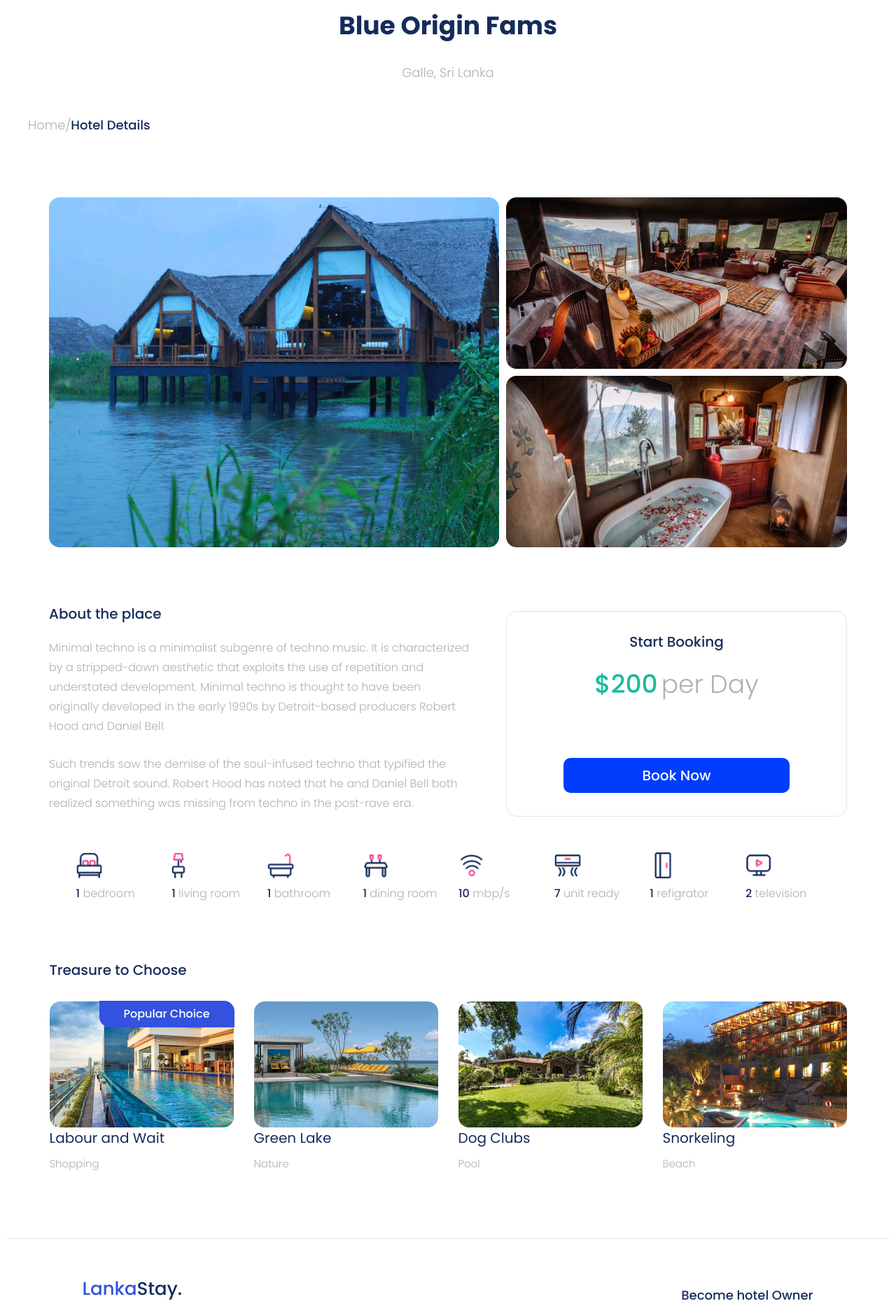
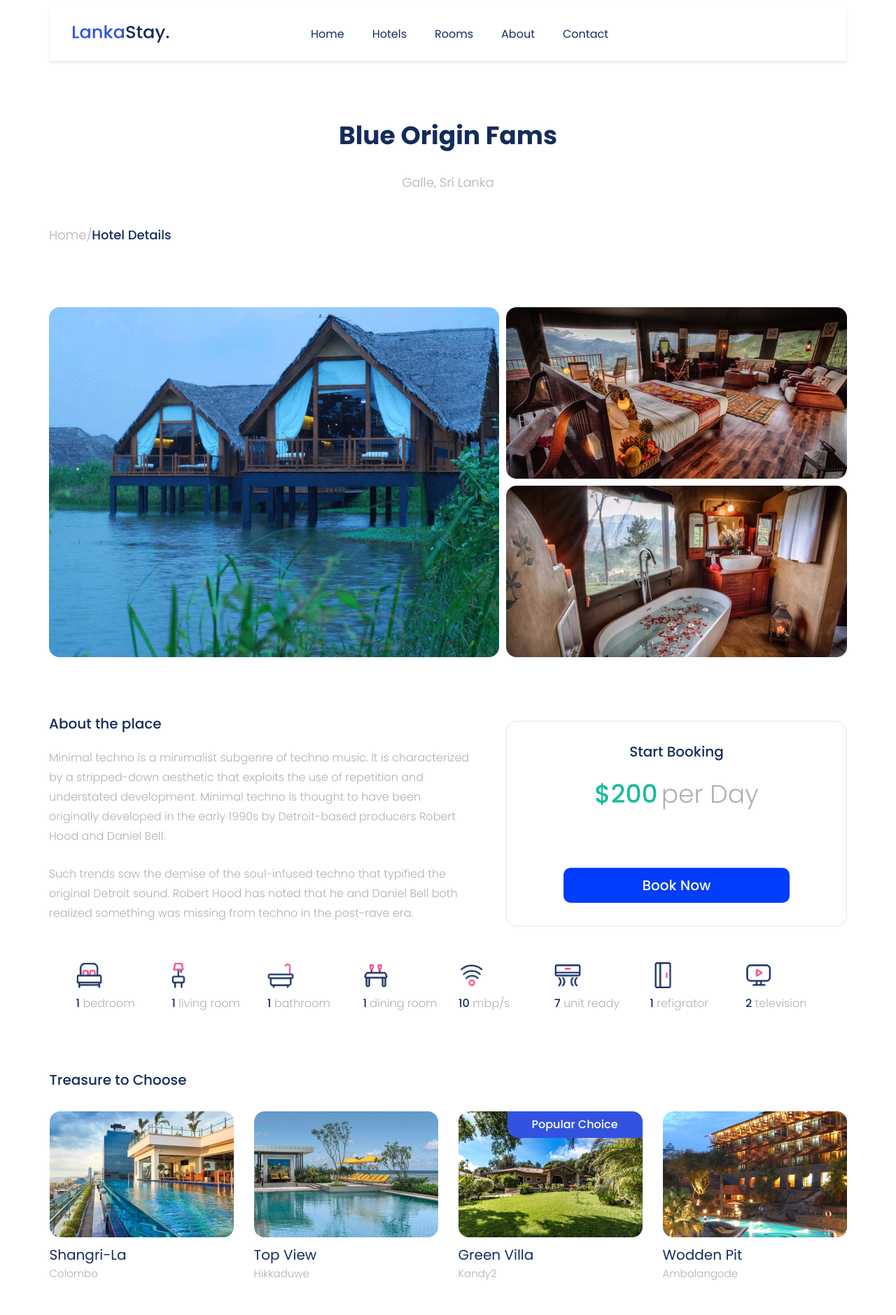
Before and after one commit to nursahtuncel/Lankastay, a React (Vite) app: page /details in a window 1280 px wide. Shown: the top 1879 px of the page at 70% size. Built offline with nearby package versions, Linux system fonts and the light colour scheme.

Commit message:
[JA-46] - düzenlemeler yapıldı, details sayfasına navbar eklendi, details sayfası tamamlandı.

```diff
--- a/src/components/Breadcrumb/styles.scss
+++ b/src/components/Breadcrumb/styles.scss
@@ -1,7 +1,6 @@
 @use "../../styles/index" as *;
 
 .breadcrumb {
-
   .breadcrumb-link {
     font-size: clamp(14px, 2vw, 18px);
     line-height: clamp(30px, 5vw, 47px);
@@ -22,7 +21,6 @@
     font-weight: 300;
     color: $smoke-text-color;
     text-align: left;
-
   }
 
   .breadcrumb-current {
@@ -31,7 +29,5 @@
     font-weight: 500;
     color: $text-color;
     text-align: left;
-
   }
-
 }
--- a/src/components/SimilarHousingOptions/index.jsx
+++ b/src/components/SimilarHousingOptions/index.jsx
@@ -1,17 +1,11 @@
+import "./styles.scss";
 import locationData from "../../constants/LocationData";
-import "./styles.scss";
 
 const SimilarHousingOptions = () => {
-  const customTitles = {
-    7: { title: "Green Lake", subtitle: "Nature" },
-    8: { title: "Dog Clubs", subtitle: "Pool" },
-    6: { title: "Labour and Wait", subtitle: "Shopping" },
-    9: { title: "Snorkeling", subtitle: "Beach" },
-  };
+  const selectedLocations = locationData.filter((item) =>
+    [6, 7, 8, 9].includes(item.id)
+  );
 
-  const selectedLocations = locationData.filter((item) =>
-    [7, 8, 6, 9].includes(item.id)
-  );
   return (
     <div className="similar-housing">
       <div className="similar-housing-title">
@@ -24,23 +18,14 @@ const SimilarHousingOptions = () => {
             key={item.id}
             className={`housing-card ${index === 2 ? "highlight" : ""}`}
           >
-            {item.tag === "Popular Choice" && (
+            {item.tag && (
               <div className="popular-badge">
                 Popular <span className="span-light">Choice</span>
               </div>
             )}
-
-            <img
-              src={item.img}
-              alt={customTitles[item.id].title}
-              className="housing-card-img"
-            />
-            <h3 className="housing-card-title">
-              {customTitles[item.id].title}
-            </h3>
-            <p className="housing-card-subtitle">
-              {customTitles[item.id].subtitle}
-            </p>
+            <img src={item.img} alt={item.title} className="housing-card-img" />
+            <h3 className="housing-card-title">{item.title}</h3>
+            <p className="housing-card-subtitle">{item.location}</p>
           </div>
         ))}
       </div>
--- a/src/components/SimilarHousingOptions/styles.scss
+++ b/src/components/SimilarHousingOptions/styles.scss
@@ -64,6 +64,7 @@
     .housing-card-img {
       width: 100%;
       border-radius: 10px;
+      margin-bottom: 10px;
     }
 
     .housing-card-title {
@@ -72,13 +73,14 @@
       line-height: clamp(24px, 4vw, 30px);
       letter-spacing: 0%;
       color: $text-color;
+      margin-bottom: 0;
     }
     .housing-card-subtitle {
       font-weight: 300;
       font-size: clamp(13px, 2vw, 15px);
       line-height: clamp(20px, 3vw, 23px);
-      letter-spacing: 0%;
       color: $smoke-text-color;
+      margin-bottom: 0;
     }
   }
 
--- a/src/constants/LocationData.js
+++ b/src/constants/LocationData.js
@@ -58,7 +58,6 @@ const locationData = [
     title: "Shangri-La",
     subtitle: "Colombo, Sri Lanka",
     location: "Colombo",
-    tag: "Popular Choice",
     img: Colombo,
   },
   {
@@ -73,6 +72,7 @@ const locationData = [
     title: "Green Villa",
     subtitle: "Kandy, Sri Lanka",
     location: "Kandy2",
+    tag: "Popular Choice",
     img: Kandy2,
   },
   {
--- a/src/pages/Details/index.jsx
+++ b/src/pages/Details/index.jsx
@@ -10,14 +10,17 @@ import PhotoUp from "../../assets/images/DetailsPage/product-photo-up.png";
 import PhotoDown from "../../assets/images/DetailsPage/product-photo-down.png";
 import SimilarHousingOptions from "../../components/SimilarHousingOptions";
 import Footer from "../../components/Footer";
-
-
+import HeaderImplementationComponent from "../../components/HeaderImplementationComponent";
 
 const ImageGallery = [MainPhoto, PhotoUp, PhotoDown];
 
 const Details = () => {
   return (
     <section className="details-page">
+      <div className="lankastay-navbar">
+        <HeaderImplementationComponent />
+      </div>
+
       <div className="details-page-header">
         <div className="details-page-pagetitleimplementation">
           <PageTitleImplementation
@@ -67,8 +70,6 @@ const Details = () => {
       <div>
         <Footer />
       </div>
-
-
     </section>
   );
 };
--- a/src/pages/Details/styles.scss
+++ b/src/pages/Details/styles.scss
@@ -3,11 +3,18 @@
 .details-page {
   padding: 10px;
 
+  .lankastay-navbar {
+    display: flex;
+    max-width: 1138px;
+    margin: auto;
+  }
+
   .details-page-header {
     display: flex;
     flex-direction: column;
-    max-width: 1200px;
+    max-width: 1140px;
     margin: auto;
+    margin-top: 80px;
     gap: 20px;
   }
 
--- a/src/styles/global.scss
+++ b/src/styles/global.scss
@@ -10,3 +10,12 @@
 body {
   font-family: $primary-font;
 }
+
+h1,
+h2,
+h3,
+h4,
+h5,
+h6 {
+  margin: 0px;
+}
```
Lines whose indentation alone changed are shown as unchanged.
